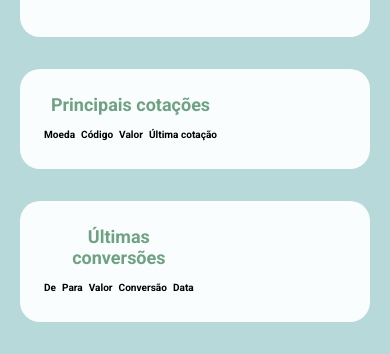
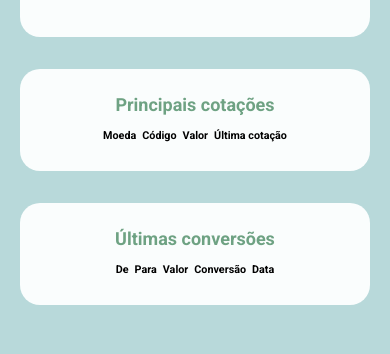
Before and after one commit to dbarreiro19/conversor-de-moedas, a plain HTML site: page index.html in a window 390 px wide. Shown: the part 685-1039 px from the top of the page. Drawn offline with Linux system fonts and the light colour scheme; no server answers.

Commit message:
Update style.css

```diff
--- a/style.css
+++ b/style.css
@@ -48,6 +48,10 @@ aside {
     flex-direction: column;
     justify-content: space-between;
     font-size: .9em;
+}
+
+aside table {
+    margin: auto;
 }
 
 aside table caption {
@@ -218,7 +222,7 @@ button:hover {
     }
 
     .aside-items {
-        font-size: .7em;
+        font-size: .75em;
     }
 
 }
```
